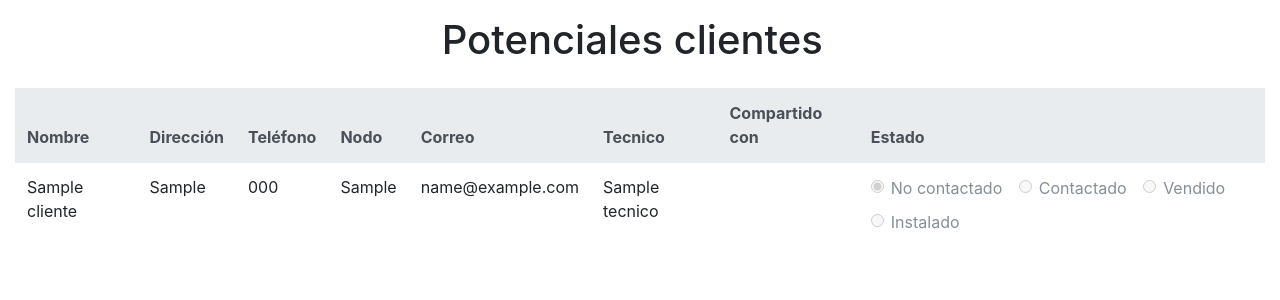
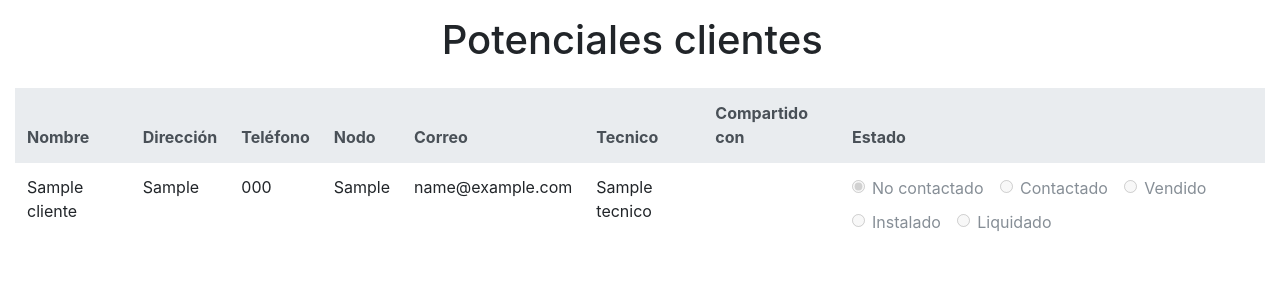
Before and after one commit to manuel14/techrank, a Django app: template web/templates/web/seguimiento.html in a window 1280 px wide; the page is wider, and only the part inside the window is pictured. Shown: the part 93-393 px from the top of that part. Run offline with Django 3.2, Linux system fonts and the light colour scheme; tables that the repository leaves empty hold one stand-in row (values such as "Sample post"); the template is opened without the code that fills it: values that come from a table or form of the project are taken from there, most other values are stand-ins (such as "Sample title", 1, 10 or a date in 2020); some libraries are stand-ins or nearby versions.

Commit message:
ventas calculado y agregado estado liquidado con su grupo

```diff
--- a/web/models.py
+++ b/web/models.py
@@ -28,11 +28,13 @@ class Cliente(models.Model):
     CONTACTADO = "CT"
     VENTA = "VE"
     IN = "IN"
+    LI= "LI"
     estado_choices = (
         (NO, 'No contactado'),
         (CONTACTADO, 'contactado'),
         (VENTA, 'venta confirmada'),
-        (IN, "instalado")
+        (IN, "instalado"),
+        (LI, 'liquidado')
     )
     estado = models.CharField(max_length=20, choices = estado_choices, default=NO)
 
--- a/web/templates/web/seguimiento.html
+++ b/web/templates/web/seguimiento.html
@@ -37,26 +37,33 @@
                               <td>
                                   <div class="form-check form-check-inline disabled">
                                     <label class="form-check-label">
-                                      <input id="vendido-{{cliente.pk}}" name="vendido-{{cliente.pk}}" disabled class="form-check-input" type="radio" value="{{cliente.pk}}-no" {% if cliente.estado == "NO" or cliente.estado == ""  %} checked="checked"{% endif %}
+                                      <input id="vendido-{{cliente.pk}}" name="vendido-{{cliente.pk}}" disabled class="form-check-input com" type="radio" value="{{cliente.pk}}-no" {% if cliente.estado == "NO" or cliente.estado == ""  %} checked="checked"{% endif %}
                                       > No contactado
                                     </label>
                                   </div>
                                   <div class="form-check form-check-inline disabled">
                                     <label class="form-check-label">
-                                      <input id="vendido-{{cliente.pk}}" disabled name="vendido-{{cliente.pk}}" class="form-check-input" type="radio" value="{{cliente.pk}}-ct" {% if cliente.estado == "CT" %}
+                                      <input id="vendido-{{cliente.pk}}" disabled name="vendido-{{cliente.pk}}" class="form-check-input com" type="radio" value="{{cliente.pk}}-ct" {% if cliente.estado == "CT" %}
                                         checked="checked"
                                       {% endif %}> Contactado
                                     </label>
                                   </div>
                                   <div class="form-check form-check-inline disabled">
                                     <label class="form-check-label">
-                                      <input  id="vendido-{{cliente.pk}}" disabled name="vendido-{{cliente.pk}}" class="form-check-input" type="radio" value="{{cliente.pk}}-ve" {% if cliente.estado == "VE" %}checked="checked"
+                                      <input  id="vendido-{{cliente.pk}}" disabled name="vendido-{{cliente.pk}}" class="form-check-input com" type="radio" value="{{cliente.pk}}-ve" {% if cliente.estado == "VE" %}checked="checked"
                                       {% endif %} > Vendido
                                     </label>
                                   </div>
                                   <div class="form-check form-check-inline disabled">
                                     <label class="form-check-label">
-                                      <input  id="vendido-{{cliente.pk}}" disabled name="vendido-{{cliente.pk}}" class="form-check-input" type="radio" value="{{cliente.pk}}-in" > Instalado
+                                      <input  id="vendido-{{cliente.pk}}" disabled name="vendido-{{cliente.pk}}" class="form-check-input com" type="radio" value="{{cliente.pk}}-in" {% if cliente.estado == "IN" %}checked="checked"
+                                      {% endif %} > Instalado
+                                    </label>
+                                  </div>
+                                  <div class="form-check form-check-inline disabled">
+                                    <label class="form-check-label">
+                                      <input  id="vendido-{{cliente.pk}}" disabled name="vendido-{{cliente.pk}}" class="form-check-input adm" type="radio" value="{{cliente.pk}}-li" {% if cliente.estado == "LI" %}checked="checked"
+                                      {% endif %} > Liquidado
                                     </label>
                                   </div>
                               </td>
@@ -75,13 +82,19 @@
 {% block extraScripts %}
   <script>
     $(document).ready(function() {
-      var grupo = '{{grupo}}';
+      var grupo = JSON.parse("{{grupo|escapejs}}");
       console.log(grupo);
-      if (grupo == 'comercial'){
-          $(".form-check-input").prop("disabled", false);
-          $(".form-check .form-check-inline").prop("disabled", false);
+      $.each(grupo, function(key, value){
+        console.log(value);
+        if (value == 'comercial'){
+          $(".form-check-input.com").prop("disabled", false);
           $('#guardar').css('display', 'block');
-      };
+        };
+        if (value == 'administracion'){
+          $(".form-check-input.adm").prop("disabled", false);
+          $('#guardar').css('display', 'block');
+        };
+      })
     });
   </script>
 {% endblock extraScripts %}
```
Also changed, not shown: web/templates/web/ranking.html (+8 -2 lines), web/views.py (+11 -11 lines).
